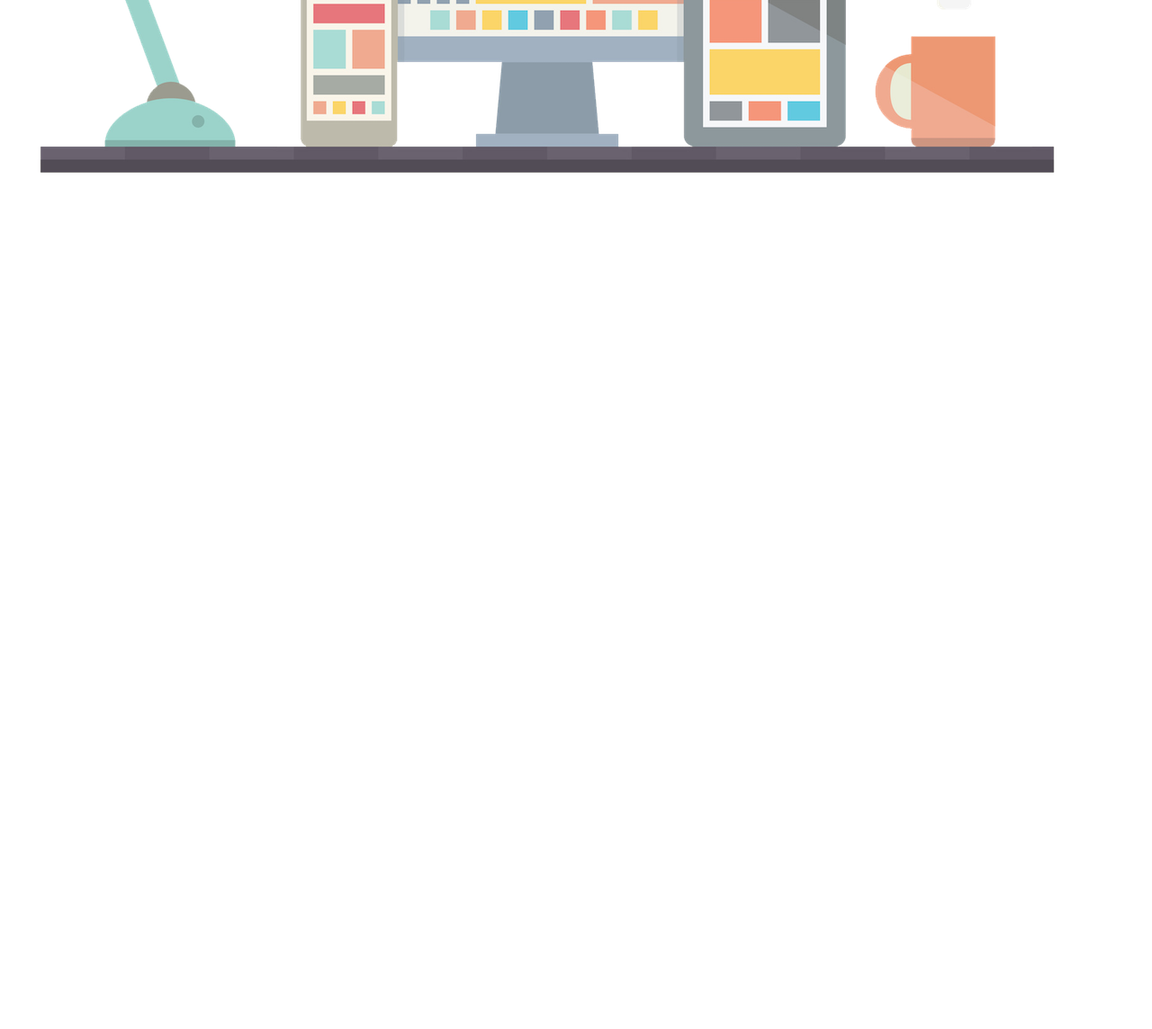
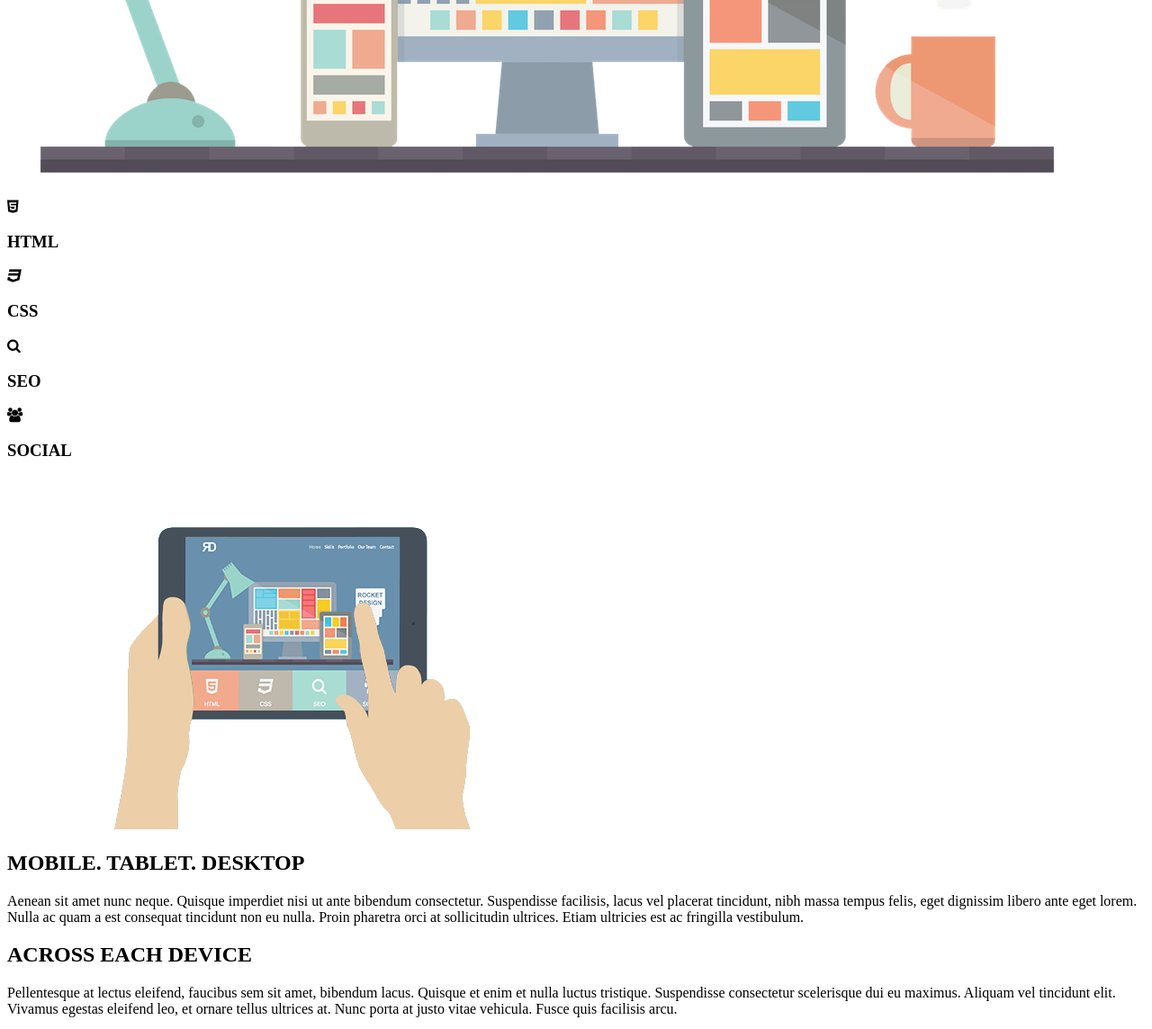
Before and after one commit to Pulkit219/FrontEndProject, a plain HTML site: page ResponsiveFrontEndRocketDesign/index.html in a window 1280 px wide. Shown: the part 500-1644 px from the top of the page at 90% size. Before the commit the page ends 800 px from the top, so only its background shows below. Drawn offline with Linux system fonts and the light colour scheme.

Commit message:
2nd comm

```diff
--- a/ResponsiveFrontEndRocketDesign/index.html
+++ b/ResponsiveFrontEndRocketDesign/index.html
@@ -32,8 +32,42 @@
 	</div>
 </section>
 <!-- End of banner -->
-
-
+<section class="one-fourth" id="html">
+	<td><i class="fa fa-html5"></i></td>
+	<h3>HTML</h3>
+</section>
+<section class="one-fourth" id="css">
+	<td><i class="fa fa-css3"></i></td>
+	<h3>CSS</h3>
+</section>
+<section class="one-fourth" id="seo">
+	<td><i class="fa fa-search"></i></td>
+	<h3>SEO</h3>
+</section>
+<section class="one-fourth" id="social">
+	<td><i class="fa fa-users"></i></td>
+	<h3>SOCIAL</h3>
+</section>
+<!-- end four column section
+ -->
+ <section class="inner-wrapper">
+ 	<article id="tablet">
+ 		<img src="img/hand_ipad.png">
+ 	</article>
+ 	<aside id="tablet">
+ 		<h2>MOBILE. TABLET. DESKTOP</h2>
+ 		<p>Aenean sit amet nunc neque. Quisque imperdiet nisi ut ante bibendum consectetur. Suspendisse facilisis, lacus vel placerat tincidunt, nibh massa tempus felis, eget dignissim libero ante eget lorem. Nulla ac quam a est consequat tincidunt non eu nulla. Proin pharetra orci at sollicitudin ultrices. Etiam ultricies est ac fringilla vestibulum.</p>
+ 	</aside>
+ </section>
+ <section class="inner-wrapper-2">
+ 	<article id="mobile">
+ 		<h2>ACROSS EACH DEVICE</h2>
+ 		<p>Pellentesque at lectus eleifend, faucibus sem sit amet, bibendum lacus. Quisque et enim et nulla luctus tristique. Suspendisse consectetur scelerisque dui eu maximus. Aliquam vel tincidunt elit. Vivamus egestas eleifend leo, et ornare tellus ultrices at. Nunc porta at justo vitae vehicula. Fusce quis facilisis arcu. </p>
+ 	</article>
+ 	<aside>
+ 		<img src="img/hand_mobile.png">
+ 	</aside>
+ </section>
 
 
 
```
